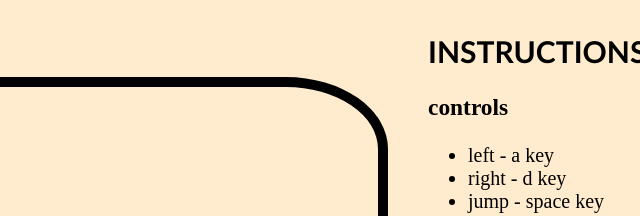
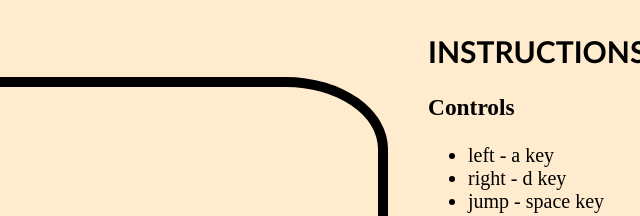
Before and after one commit to Monki202/Platformer_Final, a plain HTML site: page index.html in a window 1280 px wide. Shown: the top 216 px of the page, 640-1280 px from the left. Drawn offline with Linux system fonts and the light colour scheme.

Commit message:
Update index.html

```diff
--- a/index.html
+++ b/index.html
@@ -17,7 +17,7 @@
     <div id="instructions">
         <h2>INSTRUCTIONS</h2>
         <p>
-           <h3>controls</h3>
+           <h3>Controls</h3>
            <ul>
             <li>left - a key</li>
             <li>right - d key</li>
```
